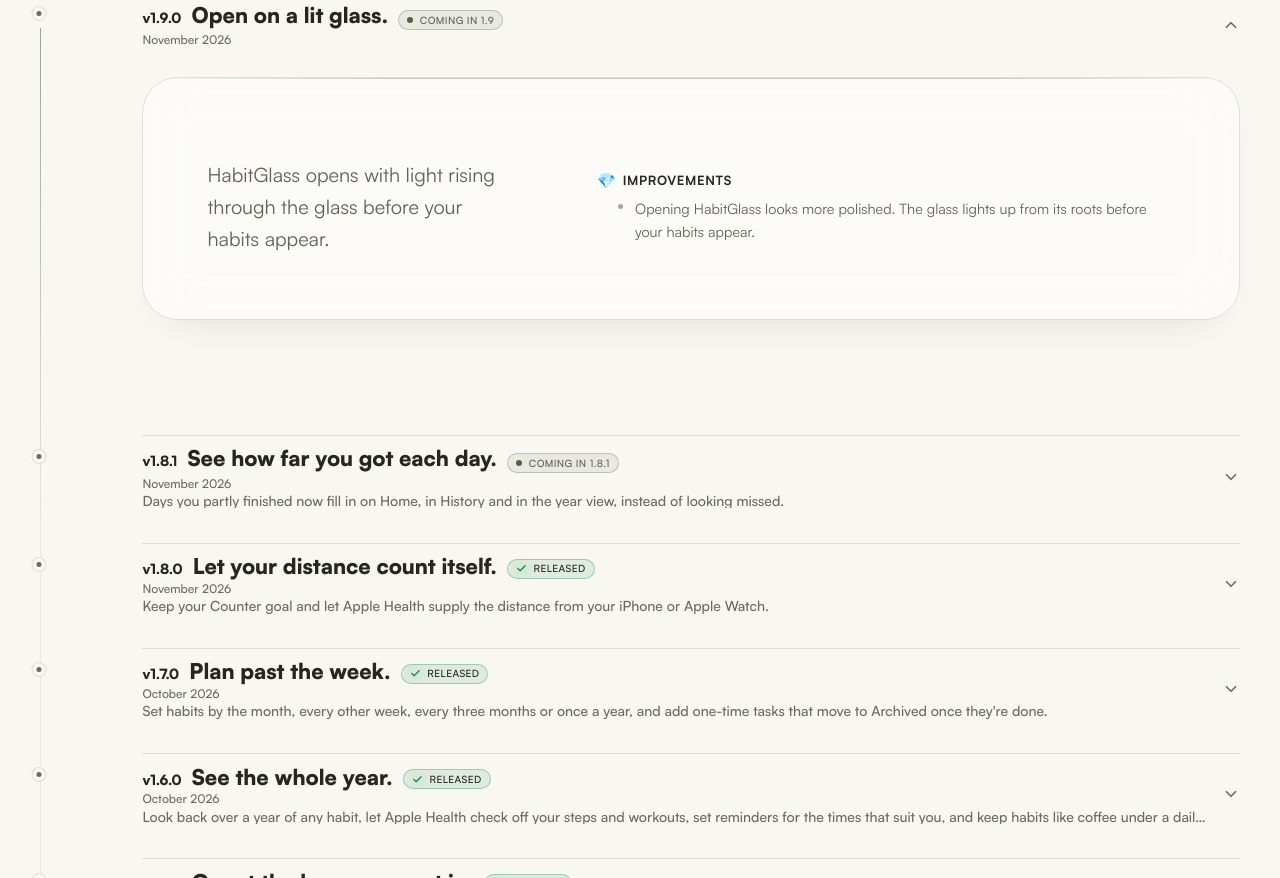
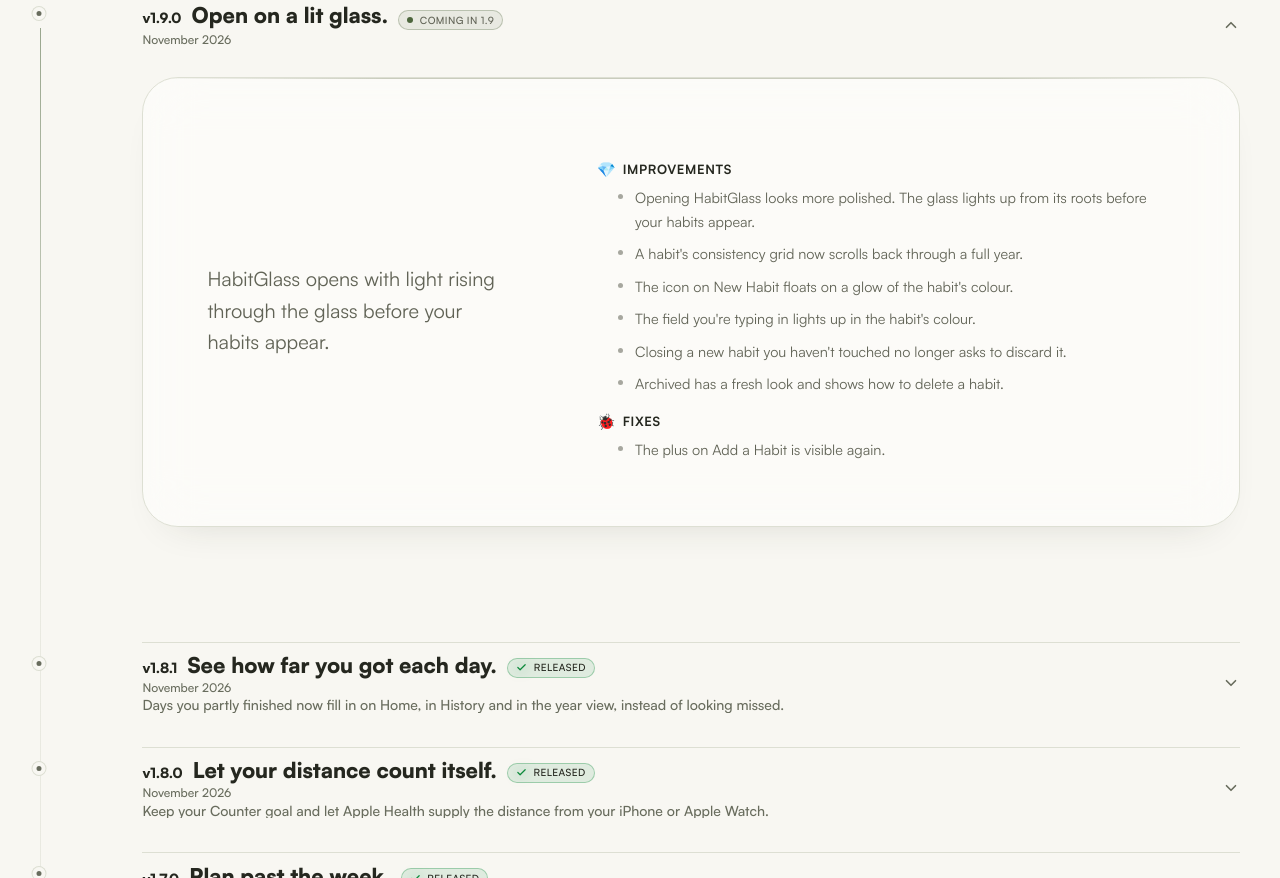
Before and after one commit to lpuljic/habitglass-public, a plain HTML site: page releases.html in a window 1280 px wide. Shown: the part 575-1453 px from the top of the page. Drawn offline with Linux system fonts and the light colour scheme.

Commit message:
sync site content from source repo

```diff
--- a/releases.html
+++ b/releases.html
@@ -137,6 +137,17 @@
               <h3 class="release-highlight-title"><span aria-hidden="true">💎</span>Improvements</h3>
               <ul class="launch-grid release-layout-highlights">
                 <li>Opening HabitGlass looks more polished. The glass lights up from its roots before your habits appear.</li>
+                <li>A habit's consistency grid now scrolls back through a full year.</li>
+                <li>The icon on New Habit floats on a glow of the habit's colour.</li>
+                <li>The field you're typing in lights up in the habit's colour.</li>
+                <li>Closing a new habit you haven't touched no longer asks to discard it.</li>
+                <li>Archived has a fresh look and shows how to delete a habit.</li>
+              </ul>
+            </section>
+            <section class="release-highlight-group" aria-label="Fixes">
+              <h3 class="release-highlight-title"><span aria-hidden="true">🐞</span>Fixes</h3>
+              <ul class="launch-grid release-layout-highlights">
+                <li>The plus on Add a Habit is visible again.</li>
               </ul>
             </section>
           </div>
@@ -146,7 +157,7 @@
       <article class="release-entry release-launch reveal" aria-labelledby="release-181">
         <div class="release-meta">
           <span class="release-version">v1.8.1</span>
-          <span class="release-status"><span aria-hidden="true"></span>Coming in 1.8.1</span>
+          <span class="release-status release-status-released"><svg aria-hidden="true"><use href="#i-check"/></svg>Released</span>
           <time datetime="2026-11">November 2026</time>
         </div>
         <div class="release-card release-card-compact glass">
```
Also changed, not shown: guides.html (+1 -1 lines).
